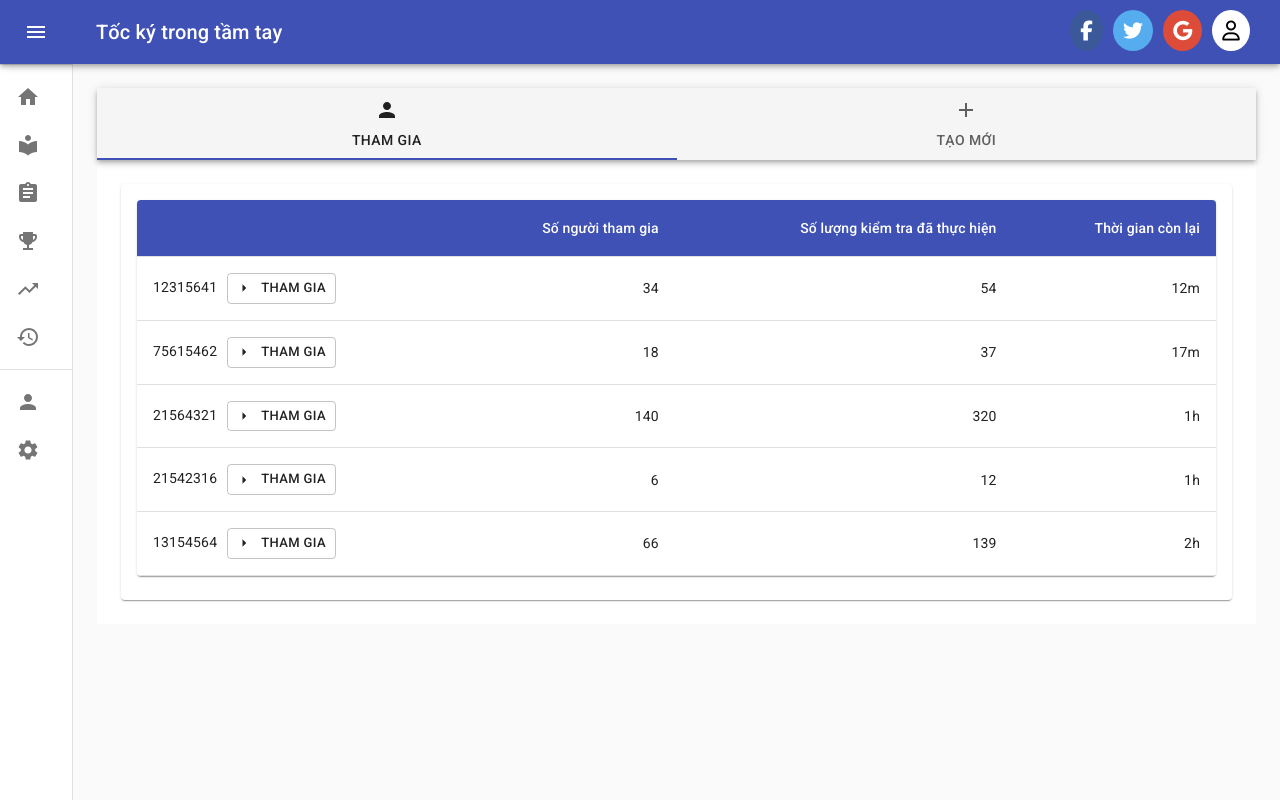
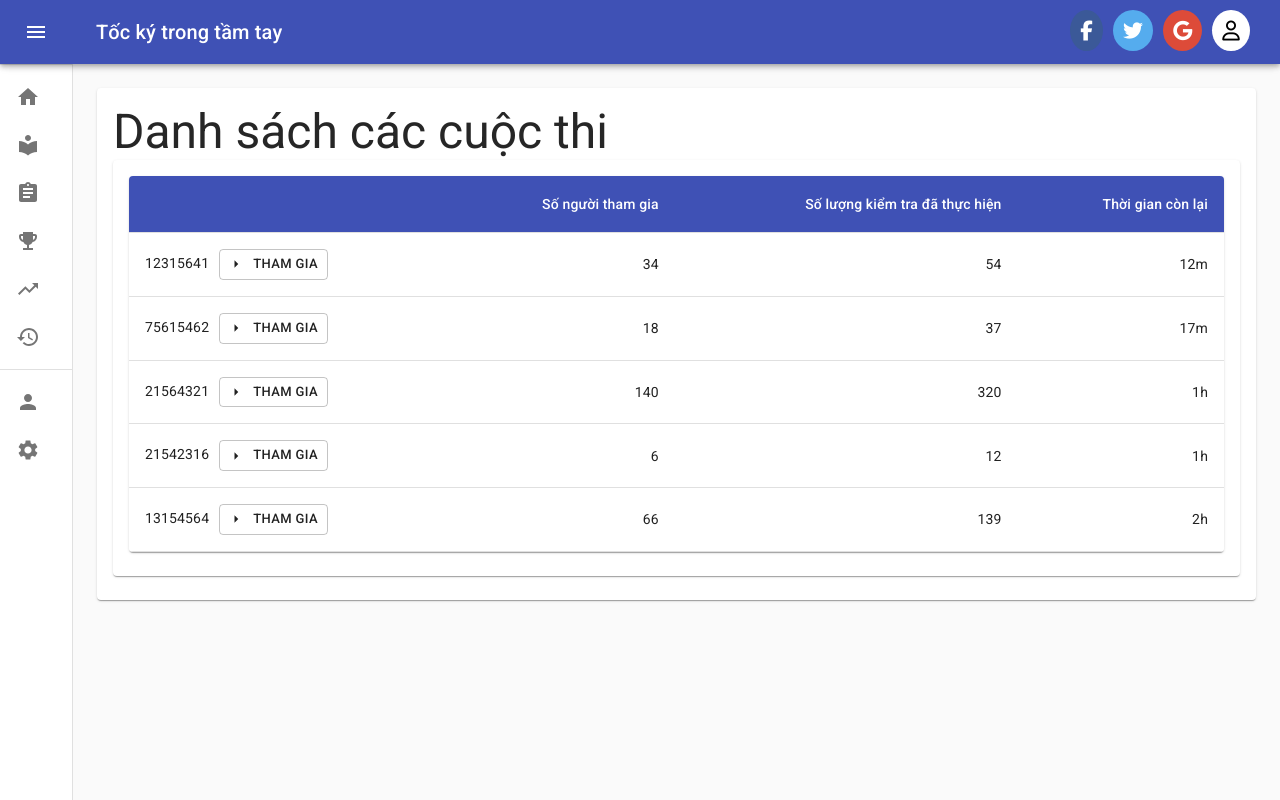
Before and after one commit to IT4441-2020I/HCI_15, a React (Create React App) app in the folder tockidotcom/: page /battle in a window 1280 px wide. Built offline with nearby package versions, Linux system fonts and the light colour scheme.

Commit message:
fix battle

```diff
--- a/tockidotcom/src/App.js
+++ b/tockidotcom/src/App.js
@@ -37,6 +37,7 @@ import Setting from "@material-ui/icons/Settings";
 import Competion from "./Components/Competion";
 import HomePage from "./Components/HomePage";
 import ChartDemo from "./Components/Chart";
+import CreateBattle from "./Components/CreateBattle";
 const drawerWidth = 240;
 
 const useStyles = makeStyles((theme) => ({
@@ -264,7 +265,7 @@ export default function App() {
               <ListItemText primary="Luyện tập" />
             </ListItem>
           </Link>
-          <Link  style={{ textDecoration: "none", color: "black" }}>
+          <Link style={{ textDecoration: "none", color: "black" }}>
             <ListItem button onClick={displayMenuBattle}>
               <ListItemIcon>
                 <EmojiEventsIcon />
@@ -274,16 +275,21 @@ export default function App() {
             {display2 === true ? (
               <div className="menu-dropdown">
                 <Link
-                  to="chart"
+                  to="battle"
                   style={{ textDecoration: "none", color: "black" }}
                 >
                   <div className="item-dropdown" onClick={displayMenuBattle}>
                     Tham gia
                   </div>
                 </Link>
-                <div className="item-dropdown" onClick={displayMenuBattle}>
-                  Tạo mới
-                </div>
+                <Link
+                  to="createbattle"
+                  style={{ textDecoration: "none", color: "black" }}
+                >
+                  <div className="item-dropdown" onClick={displayMenuBattle}>
+                    Tạo mới
+                  </div>
+                </Link>
               </div>
             ) : (
               <div></div>
@@ -368,6 +374,9 @@ export default function App() {
           <Route path="/battle">
             <Battle />
           </Route>
+          <Route path="/createbattle">
+            <CreateBattle />
+          </Route>
           <Route path="/practice">
             <Practice />
           </Route>
@@ -392,6 +401,9 @@ export default function App() {
           <Route path="/chart">
             <ChartDemo />
           </Route>
+          <Route path="/test">
+            <Test />
+          </Route>
         </Switch>
       </main>
     </div>
--- a/tockidotcom/src/Components/Battle.js
+++ b/tockidotcom/src/Components/Battle.js
@@ -1,22 +1,12 @@
 import React, { Component } from "react";
-import PropTypes from "prop-types";
 import { makeStyles } from "@material-ui/core/styles";
-import AppBar from "@material-ui/core/AppBar";
-import Tabs from "@material-ui/core/Tabs";
-import Tab from "@material-ui/core/Tab";
 import Typography from "@material-ui/core/Typography";
-import Box from "@material-ui/core/Box";
-import PersonIcon from "@material-ui/icons/Person";
-import AddIcon from "@material-ui/icons/Add";
 import ArrowRightIcon from "@material-ui/icons/ArrowRight";
-import { BrowserRouter as Router, Switch, Route, Link } from "react-router-dom";
+import { BrowserRouter as Link } from "react-router-dom";
 import Card from "@material-ui/core/Card";
 import CardContent from "@material-ui/core/CardContent";
 import {
   Button,
-  Checkbox,
-  Container,
-  FormControlLabel,
   Paper,
   Table,
   TableBody,
@@ -24,7 +14,6 @@ import {
   TableContainer,
   TableHead,
   TableRow,
-  TextField,
   withStyles,
 } from "@material-ui/core";
 
@@ -103,167 +92,16 @@ function CustomizedTables() {
     </Card>
   );
 }
-const times = [
-  {
-    value: "0",
-    label: "30 phút",
-  },
-  {
-    value: "1",
-    label: "1 giờ",
-  },
-  {
-    value: "2",
-    label: "3 giờ",
-  },
-  {
-    value: "3",
-    label: "12 giờ",
-  },
-  {
-    value: "4",
-    label: "1 ngày",
-  },
-];
-function SelectTextField(props) {
-  //console.log(props.orderStatusValue);
-  const [time, setTime] = React.useState("0");
-
-  const handleChange = (event) => {
-    setTime(event.target.value);
-  };
-
-  return (
-    <div>
-      <TextField
-        id="standard-select-currency-native"
-        select
-        value={time}
-        fullWidth
-        onChange={handleChange}
-        SelectProps={{
-          native: true,
-        }}
-      >
-        {times.map((option) => (
-          <option key={option.value} value={option.value}>
-            {option.label}
-          </option>
-        ))}
-      </TextField>
-    </div>
-  );
-}
-function TabPanel(props) {
-  const { children, value, index, ...other } = props;
-
-  return (
-    <div
-      role="tabpanel"
-      hidden={value !== index}
-      id={`simple-tabpanel-${index}`}
-      aria-labelledby={`simple-tab-${index}`}
-      {...other}
-    >
-      {value === index && (
-        <Box p={3}>
-          <Typography>{children}</Typography>
-        </Box>
-      )}
-    </div>
-  );
-}
-
-TabPanel.propTypes = {
-  children: PropTypes.node,
-  index: PropTypes.any.isRequired,
-  value: PropTypes.any.isRequired,
-};
-
-function a11yProps(index) {
-  return {
-    id: `simple-tab-${index}`,
-    "aria-controls": `simple-tabpanel-${index}`,
-  };
-}
-
-const useStyles = makeStyles((theme) => ({
-  root: {
-    flexGrow: 1,
-    backgroundColor: theme.palette.background.paper,
-  },
-}));
-function SimpleTabs() {
-  const classes = useStyles();
-  const [value, setValue] = React.useState(0);
-
-  const handleChange = (event, newValue) => {
-    setValue(newValue);
-  };
-
-  return (
-    <div className={classes.root}>
-      <AppBar position="static" color="default">
-        <Tabs
-          value={value}
-          onChange={handleChange}
-          aria-label="simple tabs example"
-          variant="fullWidth"
-          indicatorColor="primary"
-        >
-          <Tab icon={<PersonIcon />} label="Tham gia" {...a11yProps(0)} />
-          <Tab icon={<AddIcon />} label="Tạo mới" {...a11yProps(1)} />
-        </Tabs>
-      </AppBar>
-      <TabPanel value={value} index={0}>
-        <CustomizedTables />
-      </TabPanel>
-      <TabPanel value={value} index={1}>
-        <Container maxWidth="sm">
-          <Box
-            bgcolor="white"
-            boxShadow="2"
-            borderRadius="15px"
-            p="8px"
-            mt="0px"
-          >
-            <Typography
-              variant="subtitle2"
-              display="block"
-              gutterBottom
-              style={{ textAlign: "left", marginTop: 10 }}
-            >
-              Thời gian
-            </Typography>
-            <SelectTextField />
-            <FormControlLabel
-              control={<Checkbox color="primary" />}
-              label="Tạo một cuộc thi riêng"
-              fullWidth
-            />
-            <br />
-            <Button
-              variant="contained"
-              color="primary"
-              className={classes.button}
-              startIcon={<AddIcon />}
-              style={{ marginLeft: "170px", marginTop: "15px" }}
-            >
-              Bắt đầu cuộc thi
-            </Button>
-          </Box>
-        </Container>
-      </TabPanel>
-    </div>
-  );
-}
 
 class Battle extends Component {
   render() {
     return (
-      <div>
-        <SimpleTabs />
-      </div>
+      <Card>
+        <CardContent>
+          <Typography variant="h3">Danh sách các cuộc thi</Typography>
+          <CustomizedTables />
+        </CardContent>
+      </Card>
     );
   }
 }
--- /dev/null
+++ b/tockidotcom/src/Components/CreateBattle.js
@@ -0,0 +1,102 @@
+import {
+  Box,
+  Container,
+  FormControlLabel,
+  TextField,
+  Button,
+  Typography,
+  Checkbox,
+} from "@material-ui/core";
+import AddIcon from "@material-ui/icons/Add";
+import React, { Component } from "react";
+
+const times = [
+  {
+    value: "0",
+    label: "30 phút",
+  },
+  {
+    value: "1",
+    label: "1 giờ",
+  },
+  {
+    value: "2",
+    label: "3 giờ",
+  },
+  {
+    value: "3",
+    label: "12 giờ",
+  },
+  {
+    value: "4",
+    label: "1 ngày",
+  },
+];
+function SelectTextField(props) {
+  //console.log(props.orderStatusValue);
+  const [time, setTime] = React.useState("0");
+
+  const handleChange = (event) => {
+    setTime(event.target.value);
+  };
+
+  return (
+    <div>
+      <TextField
+        id="standard-select-currency-native"
+        select
+        value={time}
+        fullWidth
+        onChange={handleChange}
+        SelectProps={{
+          native: true,
+        }}
+      >
+        {times.map((option) => (
+          <option key={option.value} value={option.value}>
+            {option.label}
+          </option>
+        ))}
+      </TextField>
+    </div>
+  );
+}
+
+export class CreateBattle extends Component {
+  render() {
+    return (
+      <Container maxWidth="sm">
+        <Box bgcolor="white" boxShadow="2" borderRadius="2px" p="8px" mt="0px">
+          <Typography variant="h5" gutterBottom>
+            Tạo cuộc thi mới
+          </Typography>
+          <Typography
+            variant="subtitle2"
+            display="block"
+            gutterBottom
+            style={{ textAlign: "left", marginTop: 10 }}
+          >
+            Thời gian
+          </Typography>
+          <SelectTextField />
+          <FormControlLabel
+            control={<Checkbox color="primary" />}
+            label="Tạo một cuộc thi riêng"
+            fullWidth
+          />
+          <br />
+          <Button
+            variant="contained"
+            color="primary"
+            startIcon={<AddIcon />}
+            style={{ marginLeft: "170px", marginTop: "15px" }}
+          >
+            Bắt đầu cuộc thi
+          </Button>
+        </Box>
+      </Container>
+    );
+  }
+}
+
+export default CreateBattle;
--- a/tockidotcom/src/Components/Evaluate.js
+++ b/tockidotcom/src/Components/Evaluate.js
@@ -1,11 +1,12 @@
-import React, { useState} from 'react';
-import {List,
+import React, { useState } from "react";
+import {
+  List,
   ListItem,
   Typography,
   FormControlLabel,
   Checkbox,
   Divider,
-  Button ,
+  Button,
   withStyles,
   AccordionSummary,
   CardContent,
@@ -16,30 +17,34 @@ import {List,
   ListItemIcon,
   ListItemText,
   CardActions,
-  Container,Box,
-makeStyles} from '@material-ui/core';
-import { Link } from "react-router-dom"
-import {AccountBox , StarRate,TrendingUp} from '@material-ui/icons';
+  Container,
+  Box,
+  makeStyles,
+} from "@material-ui/core";
+import { Link } from "react-router-dom";
+import { AccountBox, StarRate, TrendingUp } from "@material-ui/icons";
 
-
-
-const CheckDetails= () => {
+const CheckDetails = () => {
   return (
-  <List style={{width: '100%', borderColor: 'black'}}>
+    <List style={{ width: "100%", borderColor: "black" }}>
       <ListItem>
         <ListItemText>
-
-        <h6><span style={{color:'red'}}>* </span>Chọn thời gian làm bài </h6>
+          <h6>
+            <span style={{ color: "red" }}>* </span>Chọn thời gian làm bài{" "}
+          </h6>
           <FormGroup class="row">
-          <FormControlLabel class="col-4"
+            <FormControlLabel
+              class="col-4"
               control={<Checkbox name="checkedA" />}
               label="15 phút"
             />
-          <FormControlLabel class="col-4"
+            <FormControlLabel
+              class="col-4"
               control={<Checkbox name="checkedA" />}
               label="30 phút"
             />
-          <FormControlLabel class="col-4"
+            <FormControlLabel
+              class="col-4"
               control={<Checkbox name="checkedA" />}
               label="45 phút"
             />
@@ -47,41 +52,43 @@ const CheckDetails= () => {
         </ListItemText>
       </ListItem>
 
-    <Divider/>
+      <Divider />
       <ListItem>
         <ListItemText>
-
-        <h6><span style={{color:'red'}}>* </span>Chọn nội dung làm bài </h6>
+          <h6>
+            <span style={{ color: "red" }}>* </span>Chọn nội dung làm bài{" "}
+          </h6>
           <FormGroup class="row">
-      <FormControlLabel  class="col-4"
+            <FormControlLabel
+              class="col-4"
               control={<Checkbox name="checkedA" />}
               label="Top 200 từ"
             />
-      <FormControlLabel class="col-4"
+            <FormControlLabel
+              class="col-4"
               control={<Checkbox name="checkedA" />}
               label="Top 500 từ"
             />
-      <FormControlLabel class="col-4"
+            <FormControlLabel
+              class="col-4"
               control={<Checkbox name="checkedA" />}
               label="Top 1000 từ"
             />
           </FormGroup>
         </ListItemText>
       </ListItem>
-
     </List>
-  )
-}
+  );
+};
 const Evaluate = () => {
   const useStyles = makeStyles((theme) => ({
     button: {
-    display: 'flex',
-    justifyContent: 'center',
-    width: '100%',
-    height: '100%',
-    backgroundColor: 'red'
+      display: "flex",
+      justifyContent: "center",
+      width: "100%",
+      height: "100%",
+      backgroundColor: "red",
     },
-
   }));
 
   return (
@@ -92,73 +99,66 @@ const Evaluate = () => {
         <div class="col-3">
           <Card>
             <CardContent>
-                <h6>
-                  Thông tin cá nhân
-                </h6>
-                <Divider/>
+              <h6>Thông tin cá nhân</h6>
+              <Divider />
 
-                  <Typography  style={{fontSize: 'small',paddingTop: 20}}>
-
-                    <AccountBox/>
+              <Typography style={{ fontSize: "small", paddingTop: 20 }}>
+                <AccountBox />
                 <text> Người dùng: hcl15</text>
-
               </Typography>
-                  <Typography style={{fontSize: 'small',paddingTop: 10}}>
-
-                      <TrendingUp/><text> Trình độ:</text>
-                      <StarRate style={{color: 'yellow'}}/>
-                      <StarRate style={{color: 'yellow'}}/>
-                      <StarRate style={{color: 'yellow'}}/>
-                      <StarRate/>
-                      <StarRate/>
+              <Typography style={{ fontSize: "small", paddingTop: 10 }}>
+                <TrendingUp />
+                <text> Trình độ:</text>
+                <StarRate style={{ color: "yellow" }} />
+                <StarRate style={{ color: "yellow" }} />
+                <StarRate style={{ color: "yellow" }} />
+                <StarRate />
+                <StarRate />
                 <text>(123WPM)</text>
-
-
               </Typography>
-
             </CardContent>
           </Card>
-
         </div>
         <div class="col-6">
-            <Box boxShadow="7" p='20px'>
+          <Box boxShadow="7" p="20px">
             <CardContent>
-                <h6>
-                  Chọn hình thức kiểm tra
-                </h6>
+              <h6>Chọn hình thức kiểm tra</h6>
             </CardContent>
 
             <Accordion>
               <AccordionSummary>
-                  <FormControlLabel control={<Checkbox name="checkedA" />} label="Mặc định"/>
+                <FormControlLabel
+                  control={<Checkbox name="checkedA" />}
+                  label="Mặc định"
+                />
               </AccordionSummary>
             </Accordion>
             <Accordion>
               <AccordionSummary>
-                  <FormControlLabel control={<Checkbox name="checkedA"/>} label="Tự chọn"/>
+                <FormControlLabel
+                  control={<Checkbox name="checkedA" />}
+                  label="Tự chọn"
+                />
               </AccordionSummary>
               <AccordionDetails>
-                  <CheckDetails/>
+                <CheckDetails />
               </AccordionDetails>
             </Accordion>
           </Box>
-            <br/>
+          <br />
 
-
-              <Link to="test" style = {{display: 'flex', justifyContent: 'center', width: '100%',}}>
-                <Button variant="contained" color="primary" size="large" >
+          <Link
+            to="test"
+            style={{ display: "flex", justifyContent: "center", width: "100%" }}
+          >
+            <Button variant="contained" color="primary" size="large">
               Bắt đầu làm bài
             </Button>
           </Link>
-
-
-
         </div>
       </div>
-
     </div>
   );
-
-}
+};
 
 export default Evaluate;
```
Also changed, not shown: tockidotcom/src/Components/Test.js (+87 -58 lines), 1 other file (tests, documents, lock files or other folders). Lines whose indentation alone changed are shown as unchanged.
